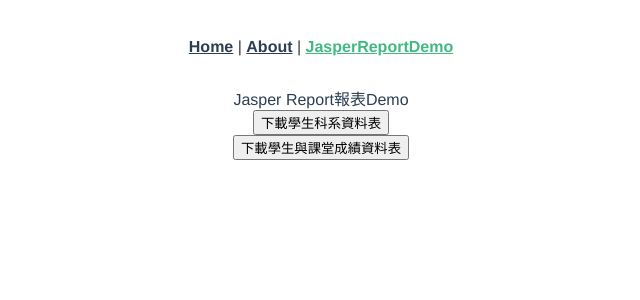
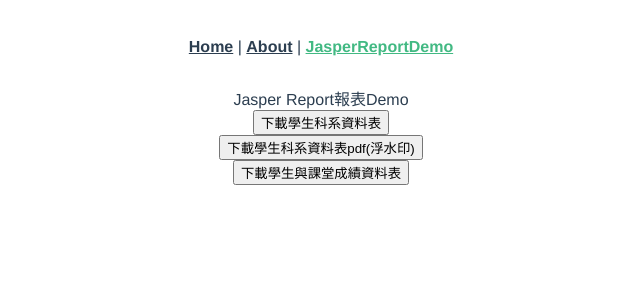
Before and after one commit to Jesse7073/2024IThome_Demo_Front, a Vue app: page /#/jasperDemo in a window 1280 px wide. Shown: the top 300 px of the page, without its empty margins (319-959 px from the left). Built offline with nearby package versions, Linux system fonts and the light colour scheme.

Commit message:
串接 匯出pdf含浮水印API

```diff
--- a/src/api/JasperReportApi.js
+++ b/src/api/JasperReportApi.js
@@ -11,4 +11,9 @@
         const result = httpBlob.get(`/jasper/studentCourseScoreDataReport`);
         return result;
     },
+
+    async getStudentAndDepartmentDataMarkReport() {
+        const result = httpBlob.get(`/jasper/studentAndDepartmentDataMarkReport`);
+        return result;
+    },
 }
--- a/src/views/JasperDemo/JasperDemo.js
+++ b/src/views/JasperDemo/JasperDemo.js
@@ -18,6 +18,11 @@
       async downloadStudentCourseScoreDataReportExcel() {
         let result = await JasperReportApi.getStudentCourseScoreDataReport();
         FileUtil.downloadFile(result);
-      }
+      },
+
+      async downloadStudentAndDepartmentDataMarkReport() {
+        let result = await JasperReportApi.getStudentAndDepartmentDataMarkReport();
+        FileUtil.downloadFile(result);
+      },
     },
 };
--- a/src/views/JasperDemo/JasperDemo.vue
+++ b/src/views/JasperDemo/JasperDemo.vue
@@ -3,6 +3,9 @@
         {{ message }}
         <div>
             <button @click="downloadStudentDepartmentExcel">下載學生科系資料表</button>
+        </div>
+        <div>
+            <button @click="downloadStudentAndDepartmentDataMarkReport">下載學生科系資料表pdf(浮水印)</button>
         </div>
         <div>
             <button @click="downloadStudentCourseScoreDataReportExcel">下載學生與課堂成績資料表</button>
```
